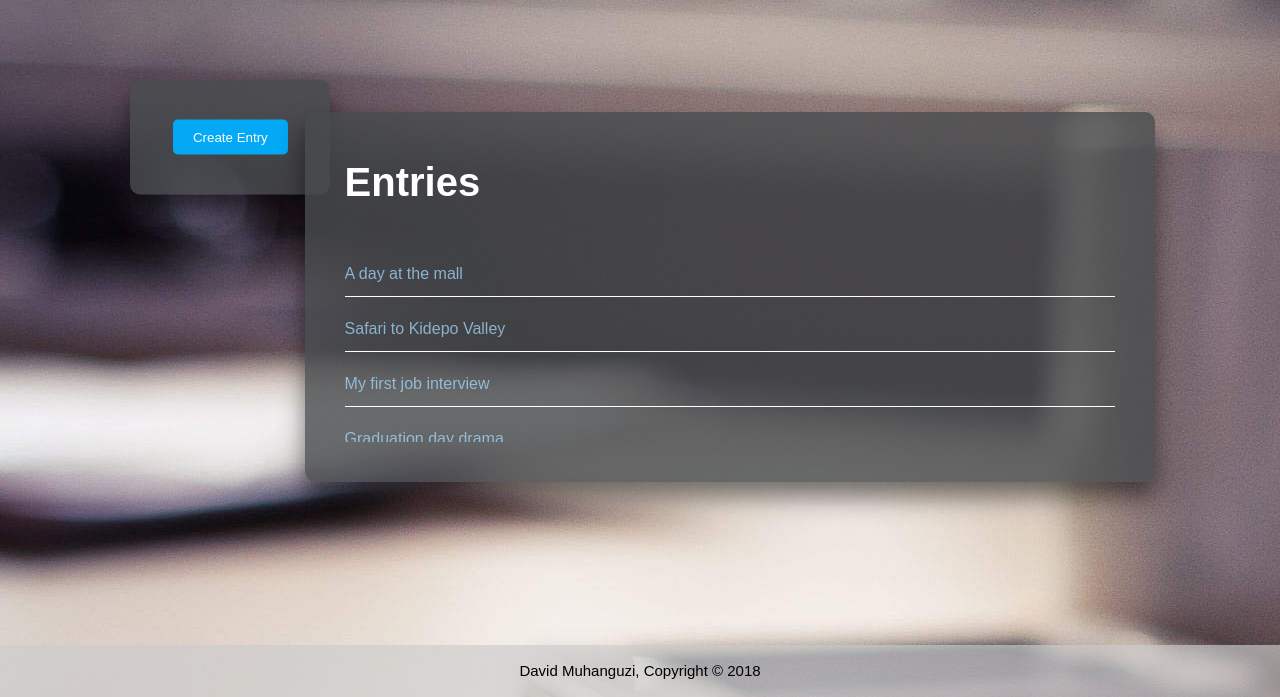
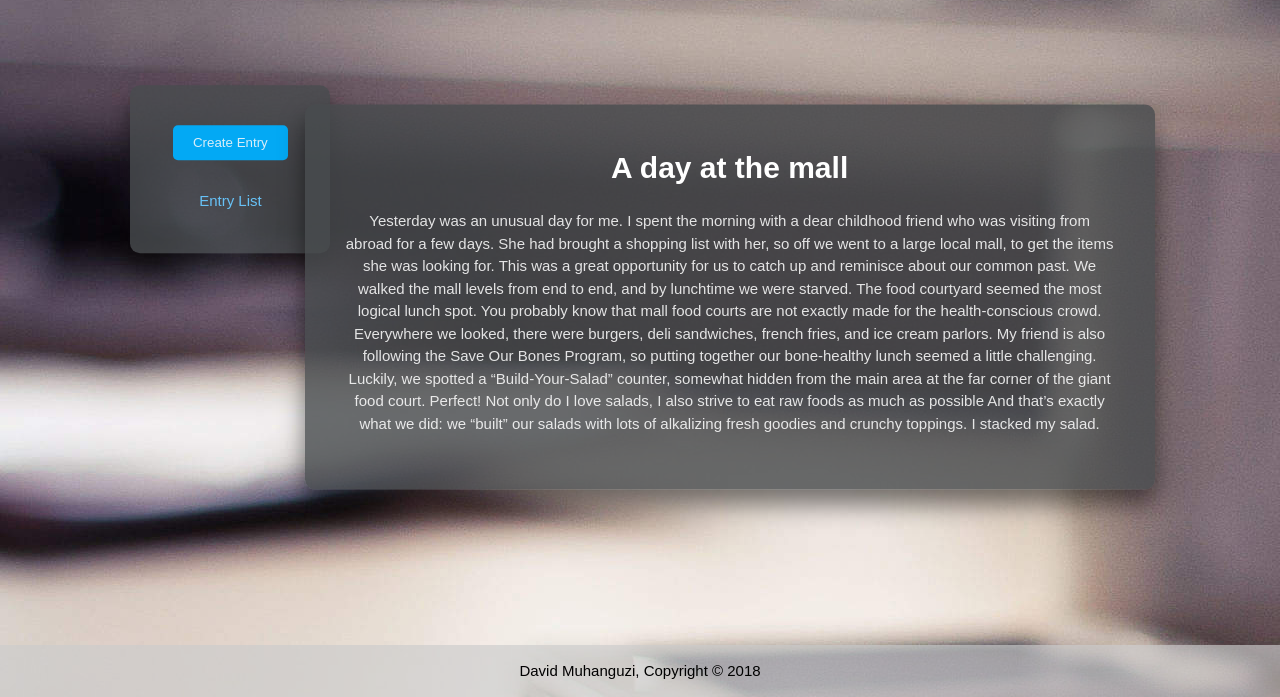
Before and after one commit to MuhanguziDavid/MyDiary, a Python web app: template UI/templates/entryContents.html in a window 1280 px wide. Shown: the part 103-800 px from the top of the page. Run offline with Jinja, Linux system fonts and the light colour scheme; the template is opened without the code that fills it, so the values that code supplies are empty.

Commit message:
add entry contents page

```diff
--- a/UI/css/style.css
+++ b/UI/css/style.css
@@ -194,7 +194,7 @@ header a:hover{
     font-weight: bold;
 }
 
-#entries{
+.entries{
     color: rgba(255, 255, 255, 0.664);
     text-align: left;
     position: absolute;
@@ -208,14 +208,14 @@ header a:hover{
     box-shadow: 0 15px 25px rgba(0, 0, 0, .5);
     border-radius: 10px;
 }
-#entries h1{
+.entries h1{
     margin: 0 0 30px;
     padding: 0;
     color: #fff;
     text-align: left;
     font-size: 40px;
 }
-#entries ul{
+.entries ul{
     margin: 0;
     padding: 0;
     list-style-type: none;
@@ -224,7 +224,7 @@ header a:hover{
     overflow:hidden;
     overflow-y:scroll;
 }
-#entries li{
+.entries li{
     width: 100%;
     padding: 10px 0;
     font-size: 16px;
@@ -235,12 +235,12 @@ header a:hover{
     border-bottom: 1px solid #fff;
     outline: none;
 }
-#entries a{
+.entries a{
     color: rgba(162, 218, 255, 0.747);
     text-align: center;
     text-decoration: none;
 }
-#entries a:hover{
+.entries a:hover{
     color: #ffffff;
     font-weight: bold;
 }
@@ -250,7 +250,7 @@ header a:hover{
     color: rgba(255, 255, 255, 0.664);
     text-align: center;
     position: absolute;
-    top: 30%;
+    top: 34%;
     left: 18%;
     transform: translate(-50%,-50%);
     width: 200px;
@@ -279,12 +279,59 @@ header a:hover{
     padding: 10px 20px;
     cursor: pointer;
     border-radius: 5px;
+    margin: 0 0 30px;
 }
 .sidebar button a{
+    color: rgb(217, 237, 248);
+    text-align: left;
+    text-decoration: none;
+    margin: 0 0 30px;
+}
+.sidebar a{
+    color: rgb(103, 194, 247);
+    text-align: left;
+    text-decoration: none;
+    margin: 0 0 30px;
+}
+.sidebar a:hover{
+    color: #ffffff;
+}
+
+/*Entry contents page*/
+.entry-contents{
+    color: rgba(255, 255, 255, 0.664);
+    text-align: center;
+    position: absolute;
+    top: 50%;
+    left: 57%;
+    transform: translate(-50%,-50%);
+    width: 850px;
+    padding: 40px;
+    background: rgba(72, 76, 78, 0.8);
+    box-sizing: border-box;
+    box-shadow: 0 15px 25px rgba(0, 0, 0, .5);
+    border-radius: 10px;
+}
+.entry-contents h1{
+    margin: 0 0 20px;
+    padding: 0;
     color: #fff;
     text-align: center;
+    font-size: 30px;
+}
+.entry-contents p{
+    padding: 0;
+    color: rgba(255, 255, 255, 0.856);
+    text-align: center;
+}
+.entry-contents a{
+    color: rgb(65, 141, 192);
+    text-align: center;
     text-decoration: none;
-
+}
+.entry-contents a:hover{
+    color: #ffffff;
+    font-weight: bold;
 }
 
 
--- a/UI/templates/entryContents.html
+++ b/UI/templates/entryContents.html
@@ -33,26 +33,28 @@
     </header>
     <section class="sidebar">
         <div>
-            <button><a href="#">Create Entry</a></button>
+            <button>
+                <a href="#">Create Entry</a>
+            </button>
+            <a href="http://">Entry List</a>
         </div>
     </section>
-    <section id="entries">
+    <section class="entry-contents">
         <div>
-            <h1>Entries</h1>
-            <ul>
-                <li>
-                    <a href="entryContents.html">A day at the mall</a>
-                </li>
-                <li>
-                    <a href="entryContents.html">Safari to Kidepo Valley</a>
-                </li>
-                <li>
-                    <a href="entryContents.html">My first job interview</a>
-                </li>
-                <li>
-                    <a href="entryContents.html">Graduation day drama</a>
-                </li>
-            </ul>
+            <h1>A day at the mall</h1>
+            <p>
+                Yesterday was an unusual day for me. I spent the morning with a dear childhood friend who was visiting from abroad for a
+                few days. She had brought a shopping list with her, so off we went to a large local mall, to get the items
+                she was looking for. This was a great opportunity for us to catch up and reminisce about our common past.
+                We walked the mall levels from end to end, and by lunchtime we were starved. The food courtyard seemed the
+                most logical lunch spot. You probably know that mall food courts are not exactly made for the health-conscious
+                crowd. Everywhere we looked, there were burgers, deli sandwiches, french fries, and ice cream parlors. My
+                friend is also following the Save Our Bones Program, so putting together our bone-healthy lunch seemed a
+                little challenging. Luckily, we spotted a “Build-Your-Salad” counter, somewhat hidden from the main area
+                at the far corner of the giant food court. Perfect! Not only do I love salads, I also strive to eat raw foods
+                as much as possible And that’s exactly what we did: we “built” our salads with lots of alkalizing fresh goodies
+                and crunchy toppings. I stacked my salad.
+            </p>
         </div>
     </section>
 
--- a/UI/templates/home.html
+++ b/UI/templates/home.html
@@ -36,7 +36,7 @@
             <button><a href="#">Create Entry</a></button>
         </div>
     </section>
-    <section id="entries">
+    <section class="entries">
         <div>
             <h1>Entries</h1>
             <ul>
```
